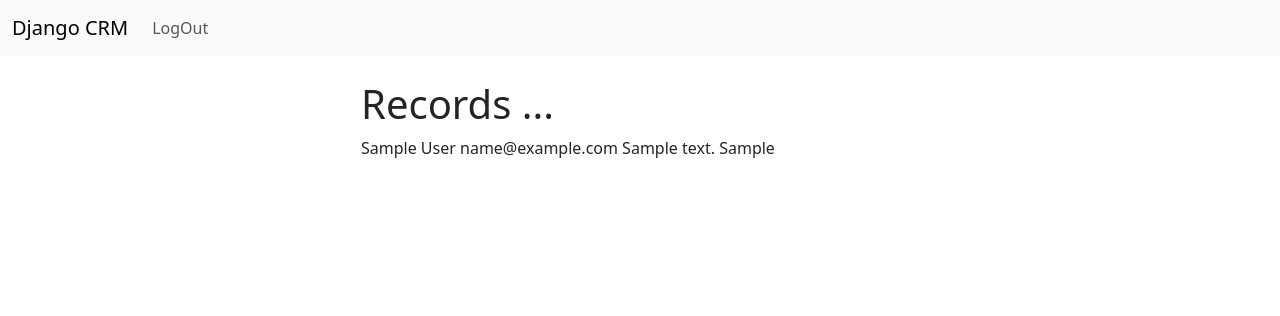
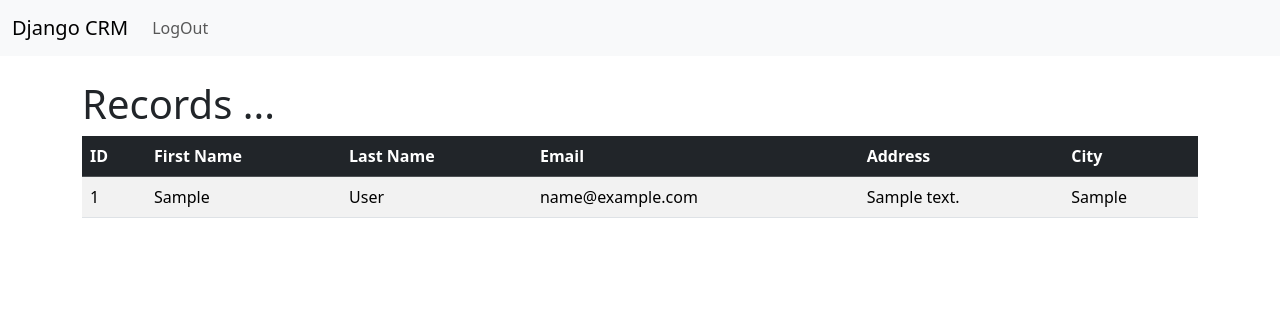
Before and after one commit to TDMWalpala/Django_CRM, a Django app: page / in a window 1280 px wide. Shown: the top 316 px of the page. Run offline with Django 4.2, Linux system fonts and the light colour scheme; a user stored in the database is signed in; tables that the repository leaves empty hold one stand-in row (values such as "Sample post").

Commit message:
Added boostrap table

```diff
--- a/website/templates/home.html
+++ b/website/templates/home.html
@@ -1,16 +1,31 @@
 {% extends 'base.html'%}
 {%block content%}
 
-<div class="col-md-6 offset-md-3">
+
 {% if user.is_authenticated %}
 <h1>Records ...</h1>
+<table class="table table-striped table-hover">
+    <thead class="table-dark">
+        <tr>
+            <th scope="col">ID</th>
+            <th scope="col">First Name</th>
+            <th scope="col">Last Name</th>
+            <th scope="col">Email</th>
+            <th scope="col">Address</th>
+            <th scope="col">City</th>
+        </tr>
+    </thead>
+    <tbody>
         {% if records %}
         {% for record in records %}
-             {{ record.first_name }}
-             {{ record.last_name }}
-             {{ record.email }}
-             {{ record.address }}
-             {{ record.city }}<br>
+        </tr>
+        <td> {{ record.id }} </td>
+        <td> {{ record.first_name }} </td>
+        <td> {{ record.last_name }}</td>
+        <td> {{ record.email }}</td>
+        <td> {{ record.address }}</td>
+        <td> {{ record.city }}</td>
+        </tr>
         {% endfor %}
         {% endif %}
         {% else %}
@@ -29,5 +44,4 @@
             <button type="submit" class="btn btn-secondary">Login</button>
         </form>
         {%endif%}
-</div>
         {%endblock%}
```
Lines whose indentation alone changed are shown as unchanged.
